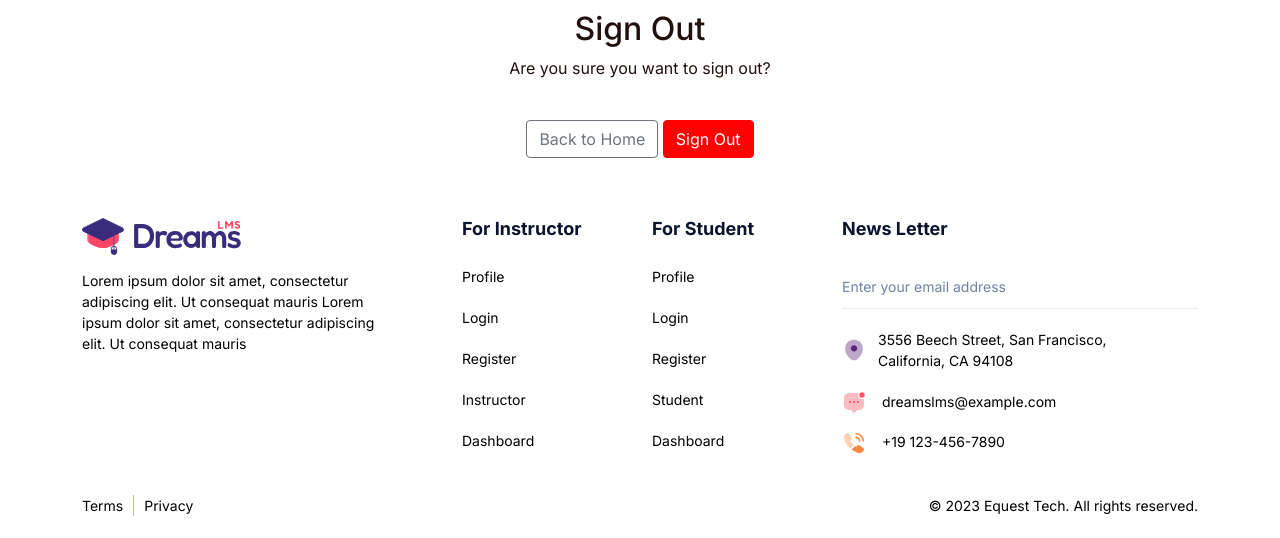
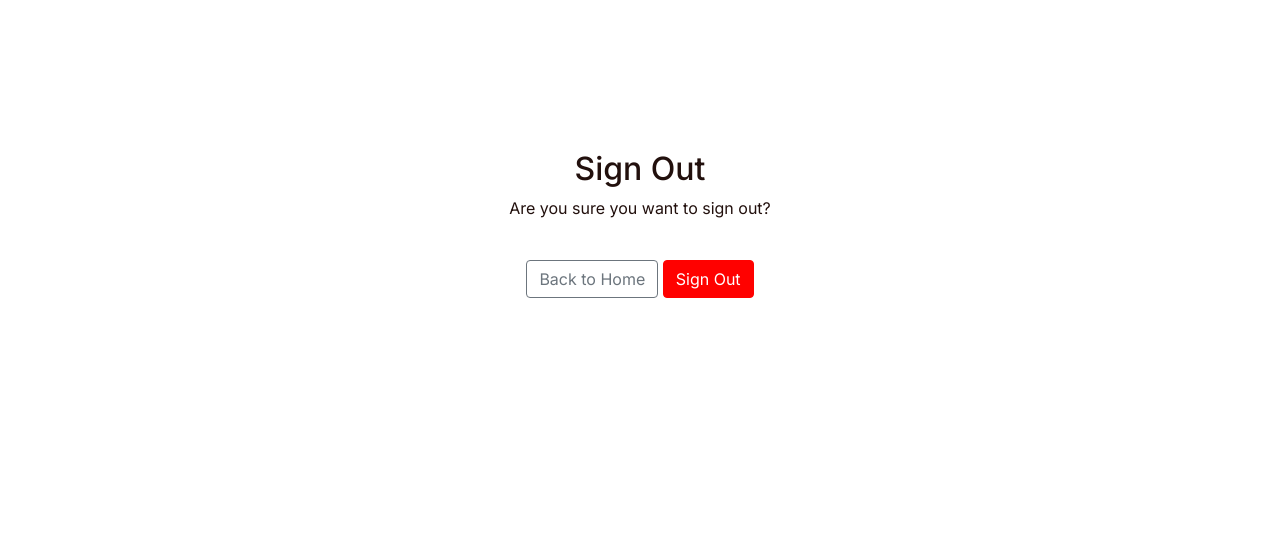
Before and after one commit to e-questtech/equestlms, a Django app: template equestlms/templates/account/logout.html in a window 1280 px wide. Shown: the part 90-628 px from the top of the page. Before the commit the page ends 606 px from the top, so only its background shows below. Run offline with Django 4.2, Linux system fonts and the light colour scheme; the template is opened without the code that fills it, so the values that code supplies are empty; some libraries are stand-ins or nearby versions.

Commit message:
updated changes

```diff
--- a/equestlms/templates/account/logout.html
+++ b/equestlms/templates/account/logout.html
@@ -5,7 +5,7 @@
 {% block head_title %}{% translate "Sign Out" %}{% endblock %}
 
 {% block inner %}
-<div class="container" style="margin-top: 100px; text-align:center;">
+<div class="container" style="margin-top:30vh; margin-bottom: 30vh; text-align:center; ">
   <h1>{% translate "Sign Out" %}</h1>
 
   <p>{% translate 'Are you sure you want to sign out?' %}</p>
```
